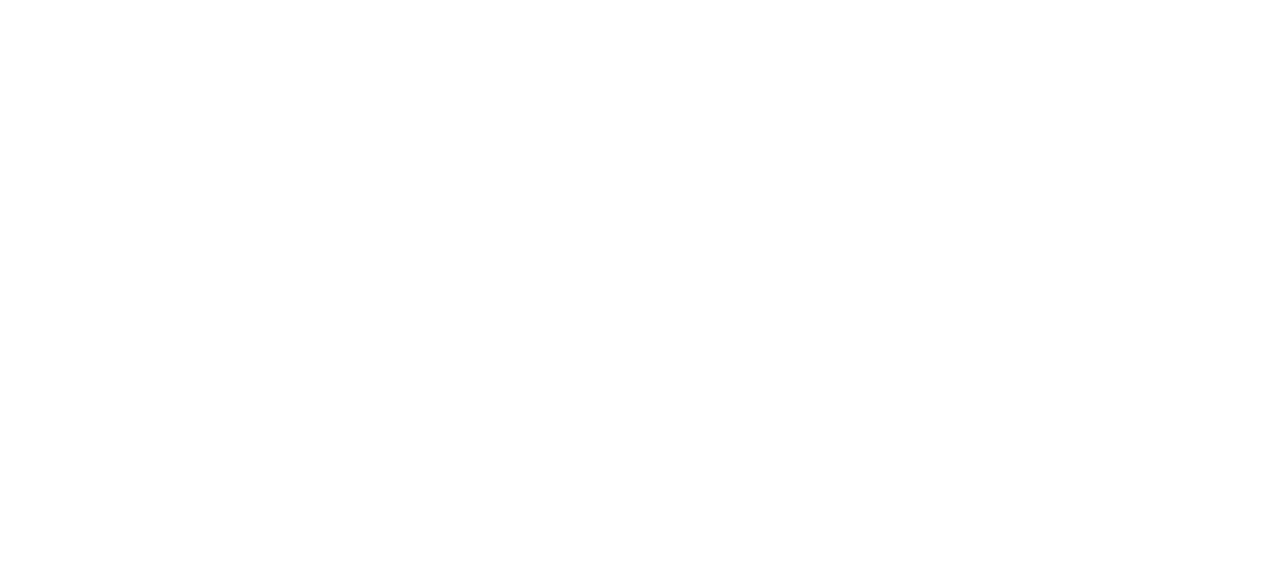
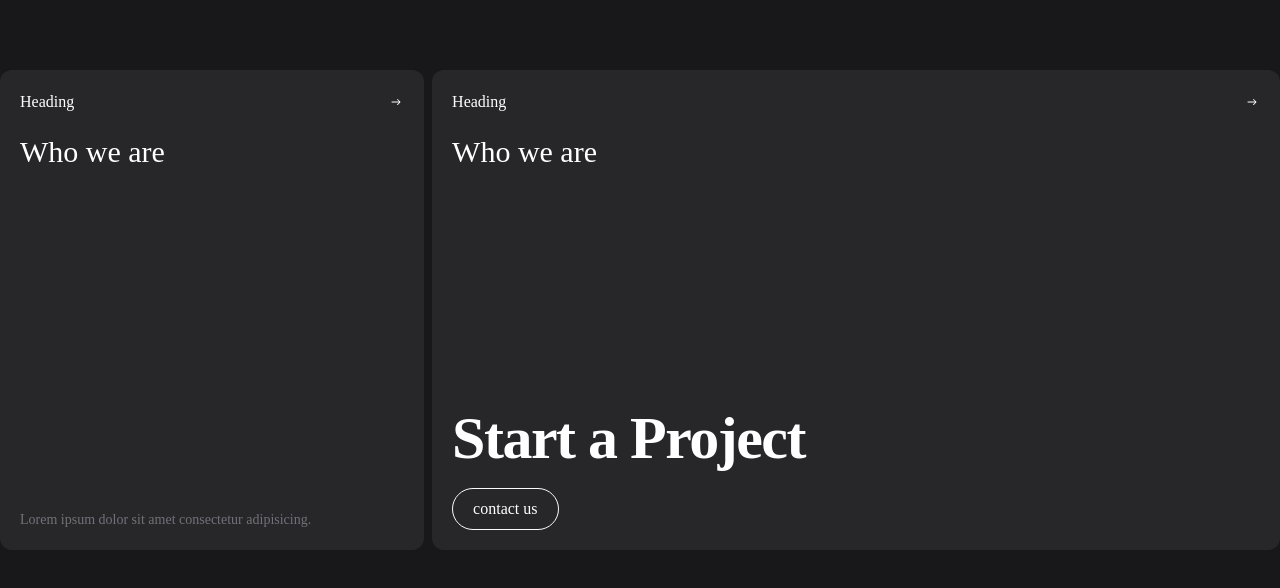
Before and after one commit to swapnil2072/refokus-clone-react, a React (Vite) app: page / in a window 1280 px wide. Shown: the part 3097-3685 px from the top of the page. Before the commit the page ends 3087 px from the top, so only its background shows below. Built offline with nearby package versions, Linux system fonts and the light colour scheme.

Commit message:
added cards component

```diff
--- a/src/App.jsx
+++ b/src/App.jsx
@@ -3,6 +3,7 @@
 import Work from "./components/Work";
 import Products from "./components/Products";
 import Marquees from "./components/Marquees";
+import Cards from "./components/Cards";
 
 const App = () => {
   return (
@@ -12,6 +13,7 @@
       <Stripes />
       <Products />
       <Marquees />
+      <Cards />
     </div>
   );
 };
--- /dev/null
+++ b/src/components/Card.jsx
@@ -0,0 +1,35 @@
+import { IoIosArrowRoundForward } from "react-icons/io";
+const Card = ({ width, start, para, hover = "none" }) => {
+  return (
+    <div
+      className={` ${width} hover:${hover} bg-zinc-800 p-5 rounded-xl flex flex-col min-h-[30rem] justify-between`}
+    >
+      <div className="w-full">
+        <div className="w-full flex justify-between items-center">
+          <h3>Heading</h3>
+          <IoIosArrowRoundForward />
+        </div>
+        <h1 className="text-3xl font-medium mt-5">Who we are</h1>
+      </div>
+      <div className="down w-full">
+        {start && (
+          <>
+            <h1 className="text-6xl font-semibold tracking-tight leading-none">
+              Start a Project
+            </h1>
+            <button className="rounded-full mt-5 py-2 px-5 border-[1px] border-zinc-50">
+              contact us
+            </button>
+          </>
+        )}
+        {para && (
+          <p className="text-sm text-zinc-500 font-medium ">
+            Lorem ipsum dolor sit amet consectetur adipisicing.
+          </p>
+        )}
+      </div>
+    </div>
+  );
+};
+
+export default Card;
--- /dev/null
+++ b/src/components/Cards.jsx
@@ -0,0 +1,19 @@
+import Card from "./Card";
+
+const Cards = () => {
+  return (
+    <div className="w-full">
+      <div className="max-w-screen-xl mx-auto py-20 flex gap-2">
+        <Card width={"basis-1/3"} start={false} para={true} />
+        <Card
+          width={"basis-2/3"}
+          start={true}
+          para={false}
+          hover={"bg-violet-600"}
+        />
+      </div>
+    </div>
+  );
+};
+
+export default Cards;
```
